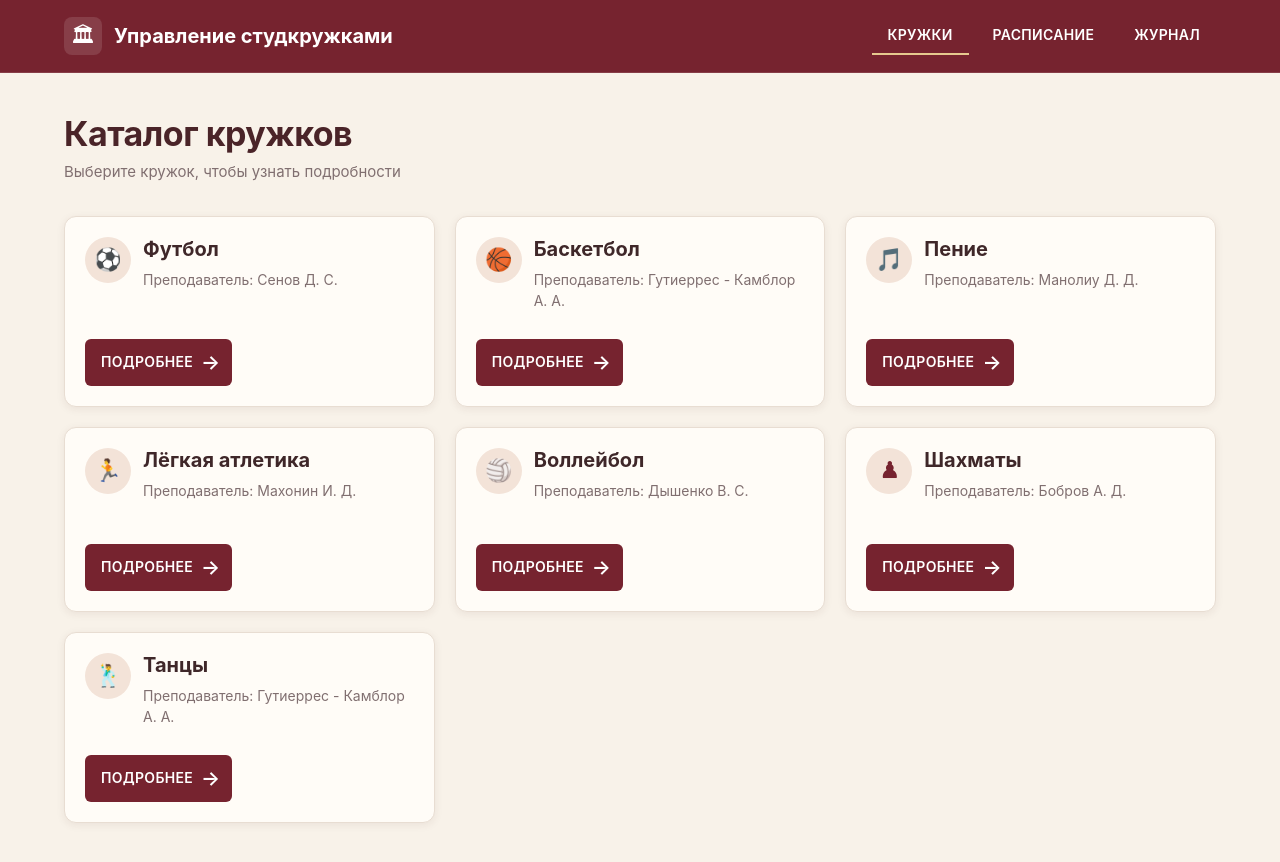
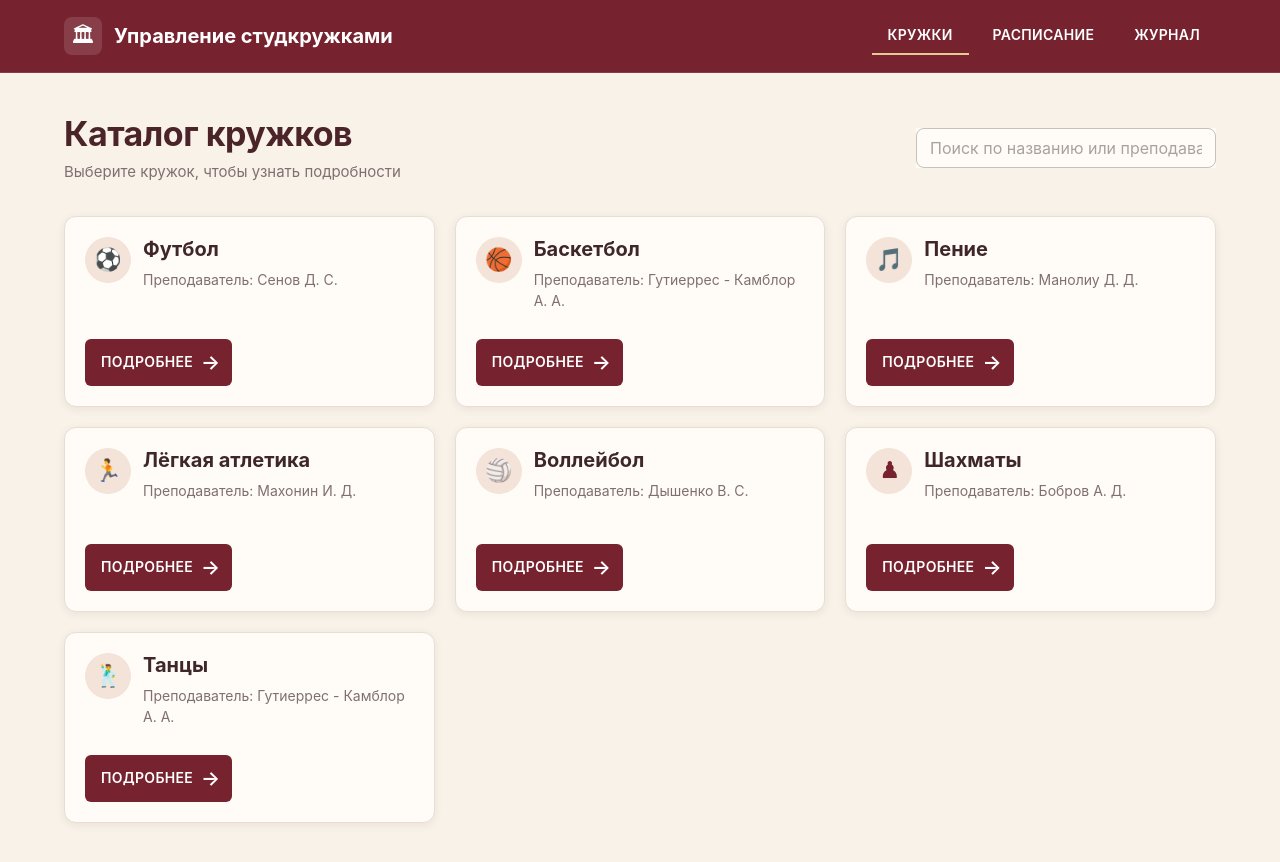
Before and after one commit to GuttierFN/StudentsClubManager, a React (Vite) app in the folder frontend/: page / in a window 1280 px wide. Shown: the top 862 px of the page. Built offline with nearby package versions, Linux system fonts and the light colour scheme.

Commit message:
fix: рефакторинг кода

```diff
--- a/frontend/src/pages/ClubsList.tsx
+++ b/frontend/src/pages/ClubsList.tsx
@@ -1,21 +1,48 @@
-import { Typography, Grid, Card, CardContent, CardActions, Button, Box } from '@mui/material';
+import { useState, useEffect } from 'react';
+import { Typography, Grid, Card, CardContent, CardActions, Button, Box, TextField, CircularProgress, Alert, Fade } from '@mui/material';
 import { Link } from 'react-router-dom';
-
-const CLUBS = [
-  { id: 1, name: 'Футбол', teacher: 'Сенов Д. C.', icon: '⚽' },
-  { id: 2, name: 'Баскетбол', teacher: 'Гутиеррес - Камблор А. А.', icon: '🏀' },
-  { id: 3, name: 'Пение', teacher: 'Манолиу Д. Д.', icon: '🎵' },
-  { id: 4, name: 'Лёгкая атлетика', teacher: 'Махонин И. Д.', icon: '🏃'},
-  { id: 5, name: 'Воллейбол', teacher: 'Дышенко В. С.', icon: '🏐'},
-  { id: 6, name: 'Шахматы', teacher: 'Бобров А. Д.', icon: '♟'},
-  { id: 7, name: 'Танцы', teacher: 'Гутиеррес - Камблор А. А.', icon: '🕺'},
-];
+import { CLUBS } from '../entities/club/data';
+import { Club } from '../shared/types';
 
 export default function ClubsList() {
+  const [clubs, setClubs] = useState<Club[]>([]);
+  const [searchQuery, setSearchQuery] = useState('');
+  const [isLoading, setIsLoading] = useState(true);
+  const [isError, setIsError] = useState(false);
+
+  useEffect(() => {
+    const timer = setTimeout(() => {
+      try {
+        setClubs(CLUBS);
+        setIsLoading(false);
+      } catch {
+        setIsError(true);
+        setIsLoading(false);
+      }
+    }, 400);
+    return () => clearTimeout(timer);
+  }, []);
+
+  const filteredClubs = clubs.filter(
+    (club) =>
+      club.name.toLowerCase().includes(searchQuery.toLowerCase()) ||
+      club.teacher.toLowerCase().includes(searchQuery.toLowerCase())
+  );
+
   return (
     <Box>
-      {/* Заголовок страницы */}
-      <Box sx={{ mb: 4 }}>
+      {/* Заголовок страницы и поиск */}
+      <Box
+        sx={{
+          mb: 4,
+          display: 'flex',
+          flexDirection: { xs: 'column', sm: 'row' },
+          justifyContent: 'space-between',
+          alignItems: { xs: 'stretch', sm: 'center' },
+          gap: 2,
+        }}
+      >
+        <Box>
           <Typography
             variant="h4"
             sx={{
@@ -37,9 +64,42 @@ export default function ClubsList() {
           </Typography>
         </Box>
 
+        <TextField
+          placeholder="Поиск по названию или преподавателю..."
+          size="small"
+          value={searchQuery}
+          onChange={(e) => setSearchQuery(e.target.value)}
+          sx={{
+            minWidth: { xs: '100%', sm: 300 },
+            backgroundColor: '#FFFCF7',
+          }}
+        />
+      </Box>
+
+      {/* Состояния загрузки, ошибки и пустых данных */}
+      {isLoading && (
+        <Box sx={{ display: 'flex', justifyContent: 'center', py: 8 }}>
+          <CircularProgress sx={{ color: '#76232F' }} />
+        </Box>
+      )}
+
+      {isError && (
+        <Alert severity="error" sx={{ mb: 3 }}>
+          Не удалось загрузить список кружков. Попробуйте обновить страницу.
+        </Alert>
+      )}
+
+      {!isLoading && !isError && filteredClubs.length === 0 && (
+        <Alert severity="info" sx={{ backgroundColor: '#FBF6F0', color: '#4A2428', border: '1px solid #E8DDD2' }}>
+          По вашему запросу «{searchQuery}» кружки не найдены.
+        </Alert>
+      )}
+
       {/* Карточки */}
+      {!isLoading && !isError && filteredClubs.length > 0 && (
+        <Fade in timeout={500}>
           <Grid container spacing={2.5}>
-        {CLUBS.map((club) => (
+            {filteredClubs.map((club) => (
               <Grid
                 item
                 xs={12}
@@ -134,6 +194,8 @@ export default function ClubsList() {
               </Grid>
             ))}
           </Grid>
+        </Fade>
+      )}
     </Box>
   );
 }
```
Lines whose indentation alone changed are shown as unchanged.
